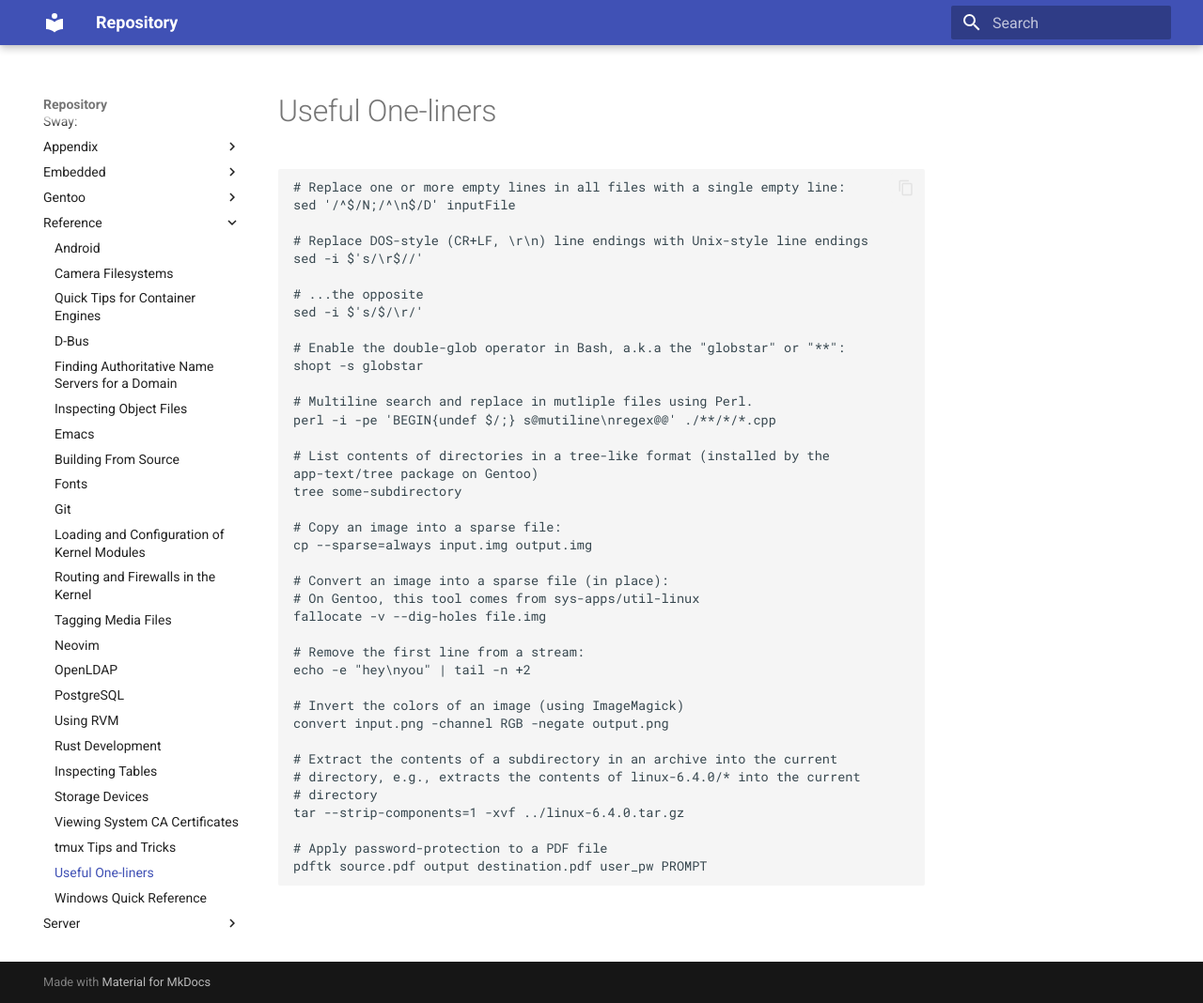
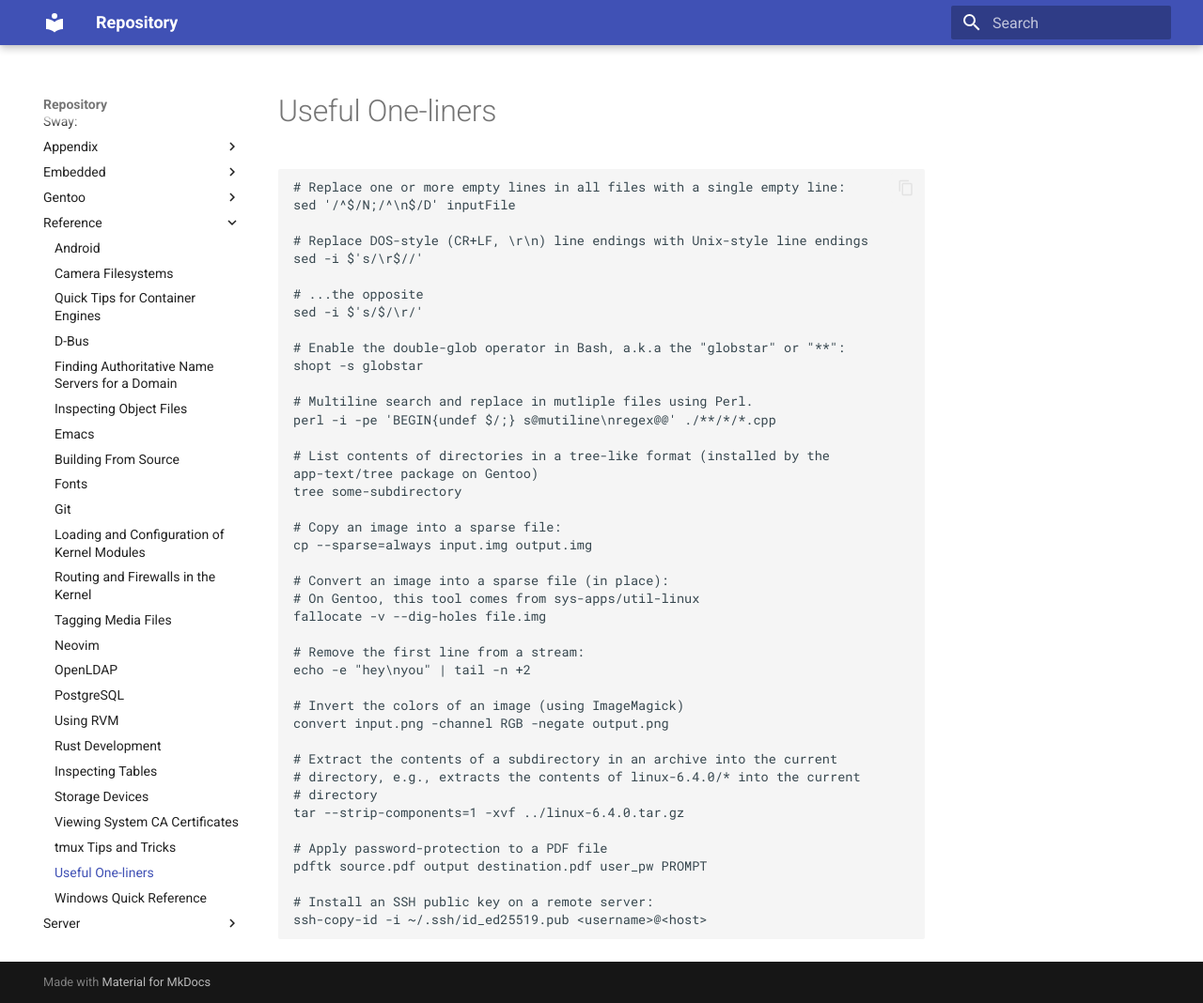
Before and after one commit to AmateurECE/twardyece-repository, an MkDocs documentation site: the page built from docs/Reference/UsefulOneliners.md, in a window 1280 px wide and 1068 px high. Shown: the whole window at 94% size. Built offline with MkDocs 1.6.1 and Material for MkDocs 9.7.7, drawn with Linux system fonts in a browser that asks for light colours.

Commit message:
Use ssh-copy-id to install a public key on a remote server

````diff
--- a/docs/Reference/UsefulOneliners.md
+++ b/docs/Reference/UsefulOneliners.md
@@ -42,4 +42,7 @@ tar --strip-components=1 -xvf ../linux-6.4.0.tar.gz
 
 # Apply password-protection to a PDF file
 pdftk source.pdf output destination.pdf user_pw PROMPT
+
+# Install an SSH public key on a remote server:
+ssh-copy-id -i ~/.ssh/id_ed25519.pub <username>@<host>
 ```
````
